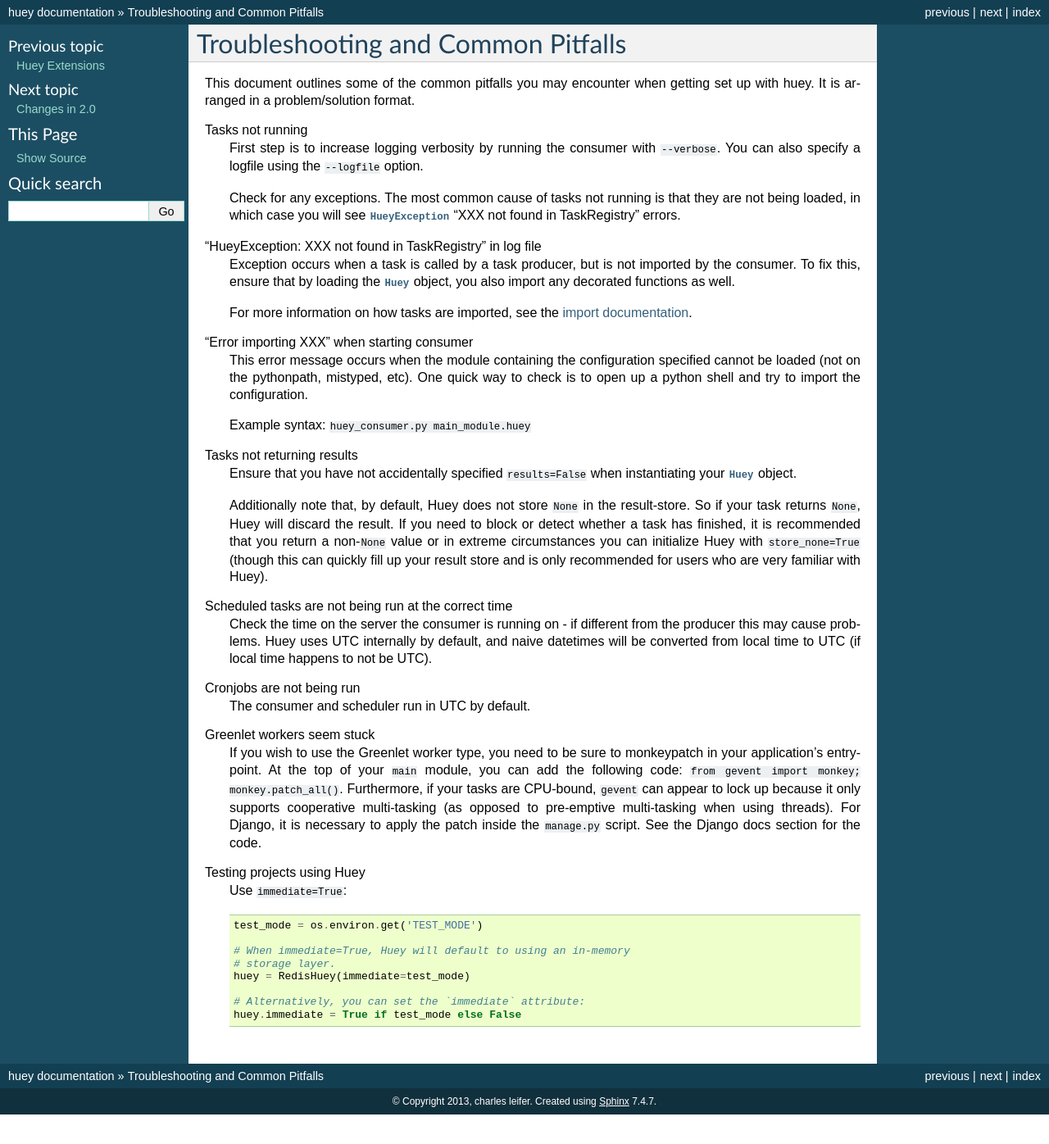
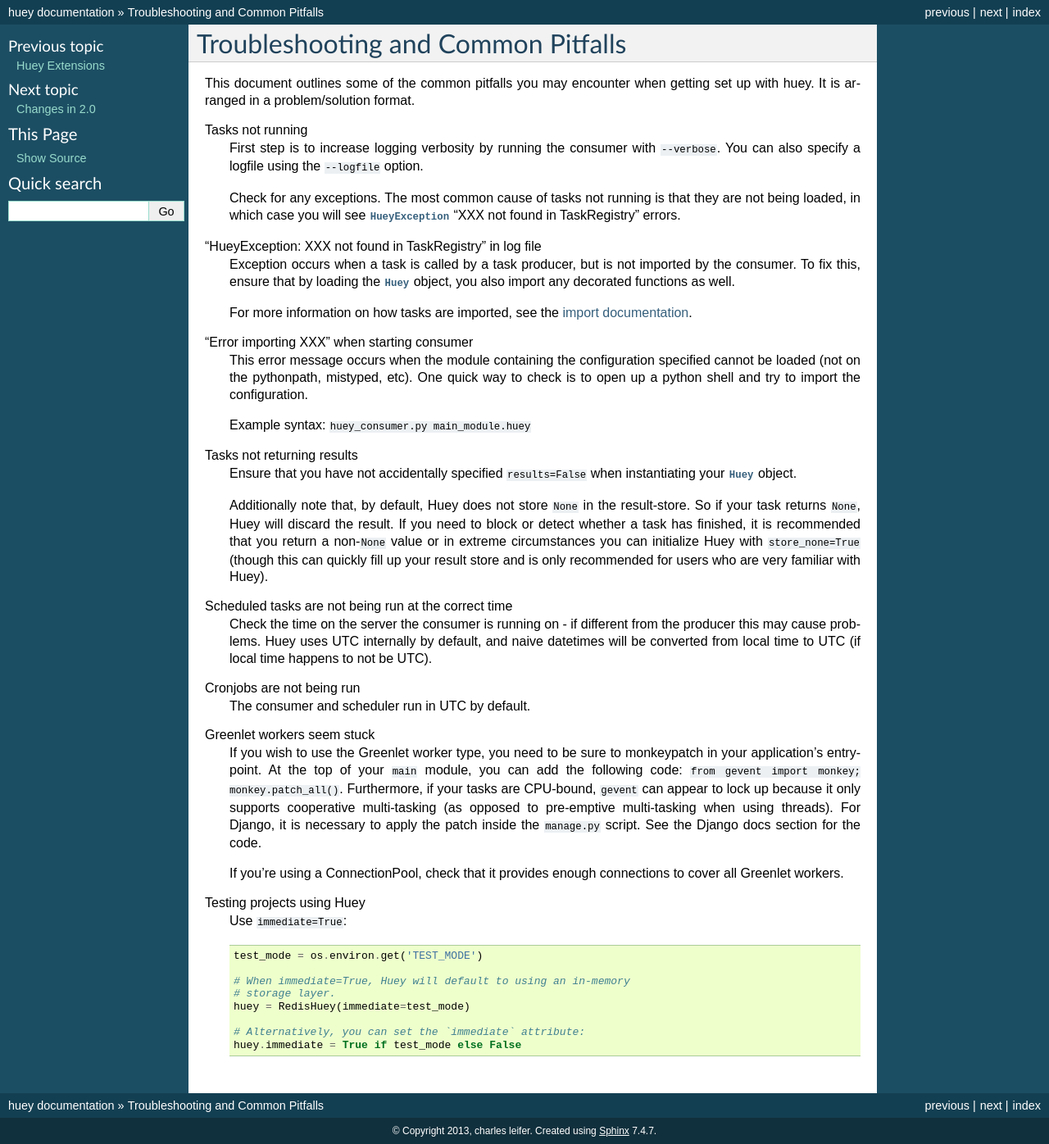
Before and after one commit to coleifer/huey, a Sphinx documentation site: the page built from docs/troubleshooting.rst, in a window 1280 px wide. Shown: the whole page at 82% size. Built offline with Sphinx 7.4.7, drawn with Linux system fonts in a browser that asks for light colours; the version number could not be read and is left out; before the commit the page ends 1360 px from its top, so only the background shows below that.

Commit message:
Add ConnectionPool size hint to troubleshooting section

```diff
--- a/docs/troubleshooting.rst
+++ b/docs/troubleshooting.rst
@@ -61,6 +61,9 @@ Greenlet workers seem stuck
     to apply the patch inside the ``manage.py`` script. See the Django docs
     section for the code.
 
+    If you're using a ConnectionPool, check that it provides enough connections
+    to cover all Greenlet workers.
+
 Testing projects using Huey
     Use ``immediate=True``:
 
```
